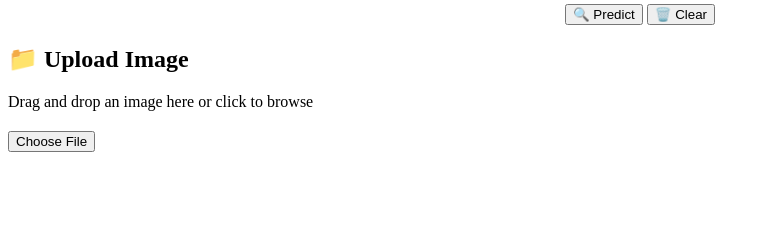
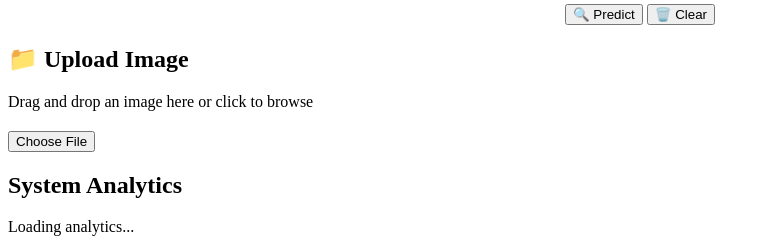
Before and after one commit to Kalharapasan/Handwriting-Recognition-App-03, a FastAPI app: page / in a window 1280 px wide. Shown: the part 824-1076 px from the top of the page, without its empty margins (0-770 px from the left). Before the commit the page ends 976 px from the top, so only its background shows below. Run offline with FastAPI, Linux system fonts and the light colour scheme; parts of the project's set-up code (start-up, migrations or seed data) failed here and were passed over.

Commit message:
Analytics Tab

```diff
--- a/templates/index.html
+++ b/templates/index.html
@@ -60,6 +60,15 @@
                 </div>
             </div>
 
+            <div id="analytics" class="tab-content">
+                <div class="chart-container">
+                    <h2>System Analytics</h2>
+                    <div id="analyticsContent">
+                        <p>Loading analytics...</p>
+                    </div>
+                </div>
+            </div>
+
 
         </div>
 
```
